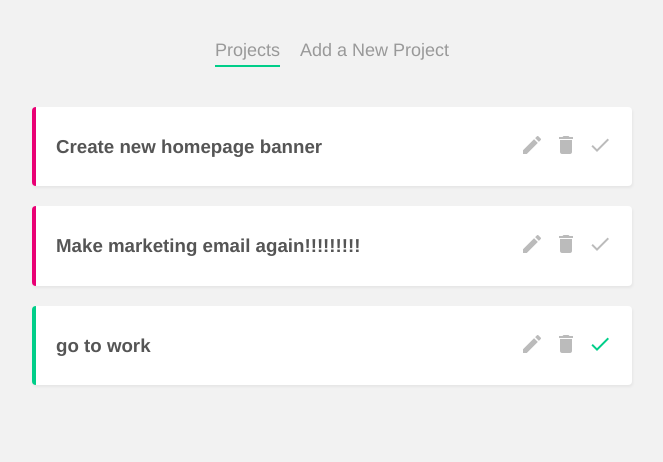
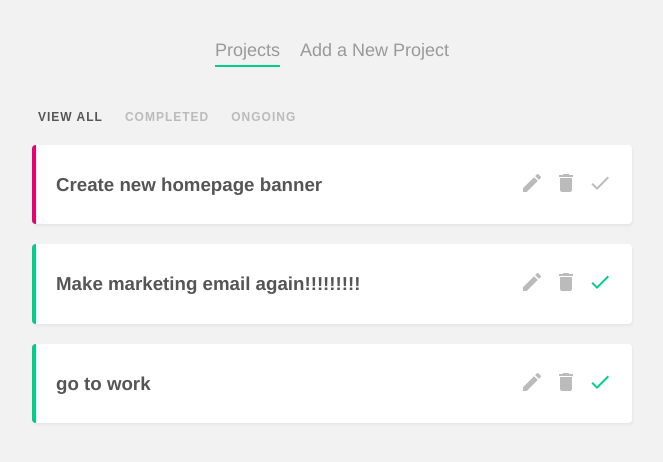
Before and after one commit to bravoosonja/vue-todo, a Vue app: page / in a window 1280 px wide. Shown: the top 462 px of the page, without its empty margins (308-971 px from the left). Built offline with nearby package versions, Linux system fonts and the light colour scheme; data requests are answered from the project's data file.

Commit message:
Render filter

```diff
--- a/data/db.json
+++ b/data/db.json
@@ -10,7 +10,7 @@
       "id": 2,
       "title": "Make marketing email again!!!!!!!!!",
       "details": "Lorem ipsum!!!!!!!!!!",
-      "complete": false
+      "complete": true
     },
     {
       "title": "go to work",
--- /dev/null
+++ b/src/components/FilterNav.vue
@@ -0,0 +1,48 @@
+<template>
+  <nav class="filter-nav">
+    <button @click="updateFilter('all')" :class="{ active: current === 'all' }">
+      View All
+    </button>
+    <button
+      @click="updateFilter('completed')"
+      :class="{ active: current === 'completed' }"
+    >
+      Completed
+    </button>
+    <button
+      @click="updateFilter('ongoing')"
+      :class="{ active: current === 'ongoing' }"
+    >
+      Ongoing
+    </button>
+  </nav>
+</template>
+
+<script>
+export default {
+  props: ["current"],
+  methods: {
+    updateFilter(by) {
+      this.$emit("filterChange", by);
+    },
+  },
+};
+</script>
+
+<style>
+.filter-nav button {
+  background: none;
+  border: none;
+  color: #bbb;
+  outline: none;
+  font-size: 12px;
+  text-transform: uppercase;
+  margin-right: 10px;
+  letter-spacing: 1px;
+  font-weight: bold;
+  cursor: pointer;
+}
+.filter-nav button.active {
+  color: #555;
+}
+</style>
--- a/src/views/HomeView.vue
+++ b/src/views/HomeView.vue
@@ -1,5 +1,6 @@
 <template>
   <div class="home">
+    <FilterNav @filterChange="current = $event" :current="current" />
     <div v-if="projects.length">
       <div v-for="project in projects" :key="project.id">
         <SingleProject
@@ -14,13 +15,15 @@
 
 <script>
 import SingleProject from "@/components/SingleProject.vue";
+import FilterNav from "@/components/FilterNav.vue";
 
 export default {
   name: "Home",
-  components: { SingleProject },
+  components: { SingleProject, FilterNav },
   data() {
     return {
       projects: [],
+      current: "all",
     };
   },
   mounted() {
```
